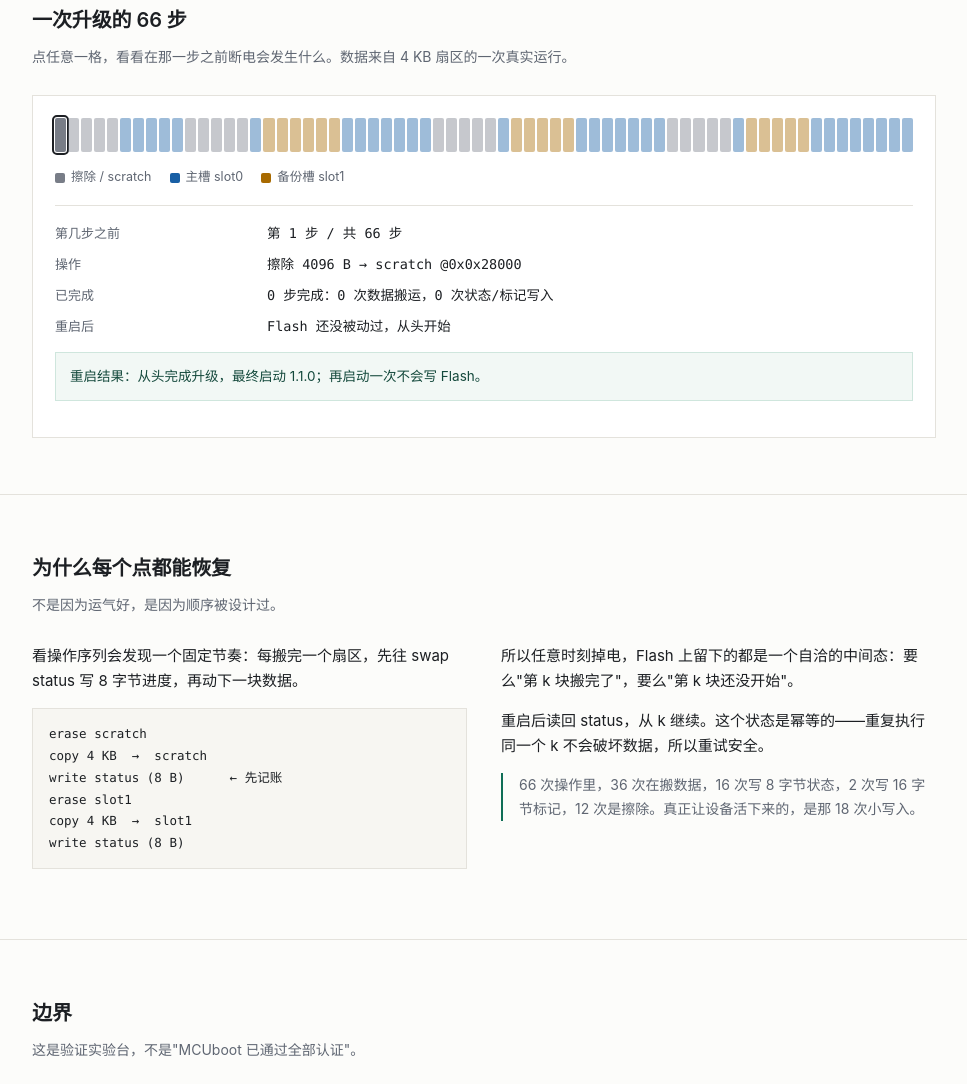
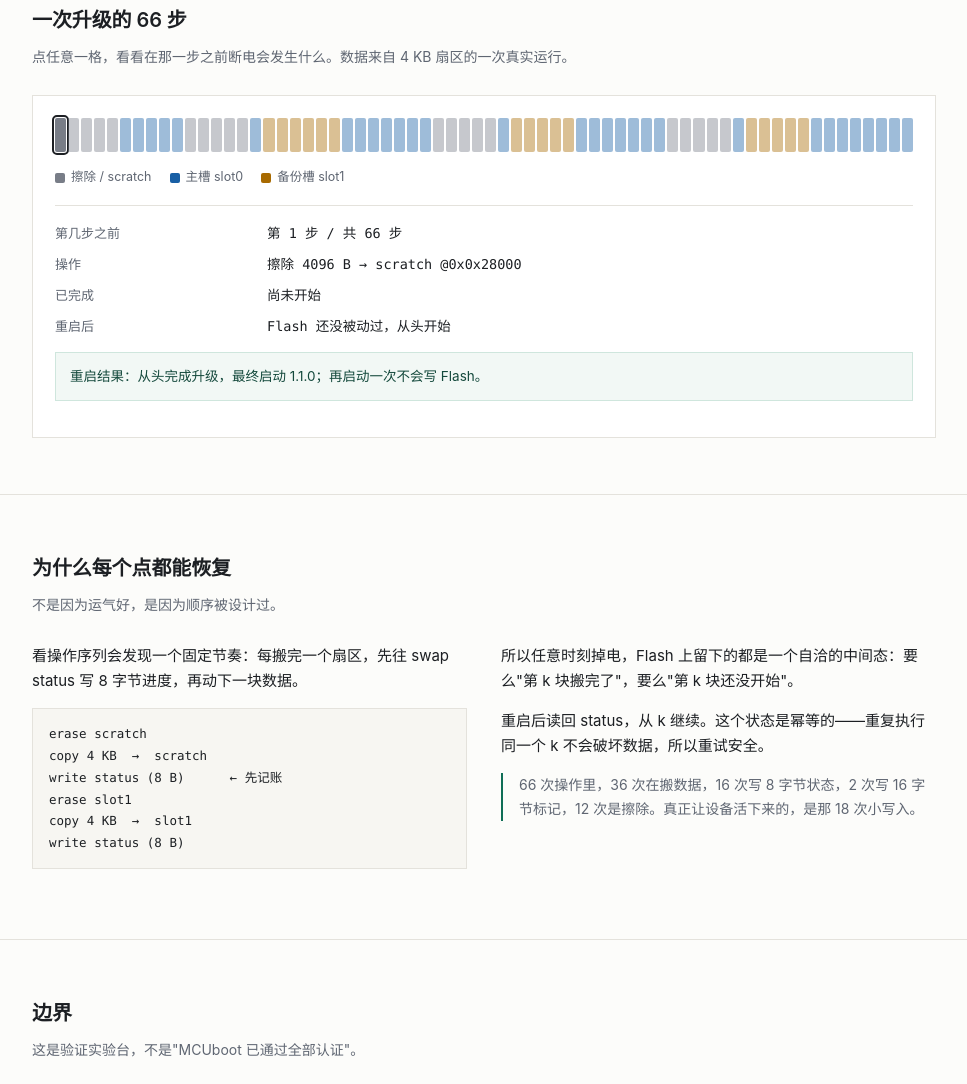
Before and after one commit to wenjialei15/mcuboot-powerloss-lab, a plain HTML site: page site/index.html in a window 1280 px wide. Shown: the part 1907-2991 px from the top of the page, without its empty margins (156-1123 px from the left). Drawn offline with Linux system fonts and the light colour scheme.

Commit message:
Fix timeline readout: separate data moves from erases

```diff
--- a/site/index.html
+++ b/site/index.html
@@ -287,14 +287,17 @@ function select(n){
   });
 
   const op = OPS[n - 1];
-  const moved = OPS.slice(0, n - 1).filter(function(o){ return o.len >= 1024; }).length;
-  const status = OPS.slice(0, n - 1).filter(function(o){ return o.len < 1024; }).length;
+  const done = OPS.slice(0, n - 1);
+  const moved = done.filter(function(o){ return o.kind === 'write' && o.len >= 1024; }).length;
+  const status = done.filter(function(o){ return o.kind === 'write' && o.len < 1024; }).length;
+  const erased = done.filter(function(o){ return o.kind === 'erase'; }).length;
 
   document.getElementById('r-step').textContent = '第 ' + n + ' 步 / 共 ' + OPS.length + ' 步';
   document.getElementById('r-op').textContent =
     (op.kind === 'erase' ? '擦除 ' : '写入 ') + op.len + ' B → ' + areaName(op) + ' @0x' + op.off;
   document.getElementById('r-done').textContent =
-    (n - 1) + ' 步完成：' + moved + ' 次数据搬运，' + status + ' 次状态/标记写入';
+    n === 1 ? '尚未开始' :
+    (n - 1) + ' 步完成：' + moved + ' 次数据搬运，' + status + ' 次状态写入，' + erased + ' 次擦除';
   document.getElementById('r-after').textContent =
     n === 1 ? 'Flash 还没被动过，从头开始' : '读回 swap status，从第 ' + n + ' 步继续';
   document.getElementById('r-verdict').textContent =
```
